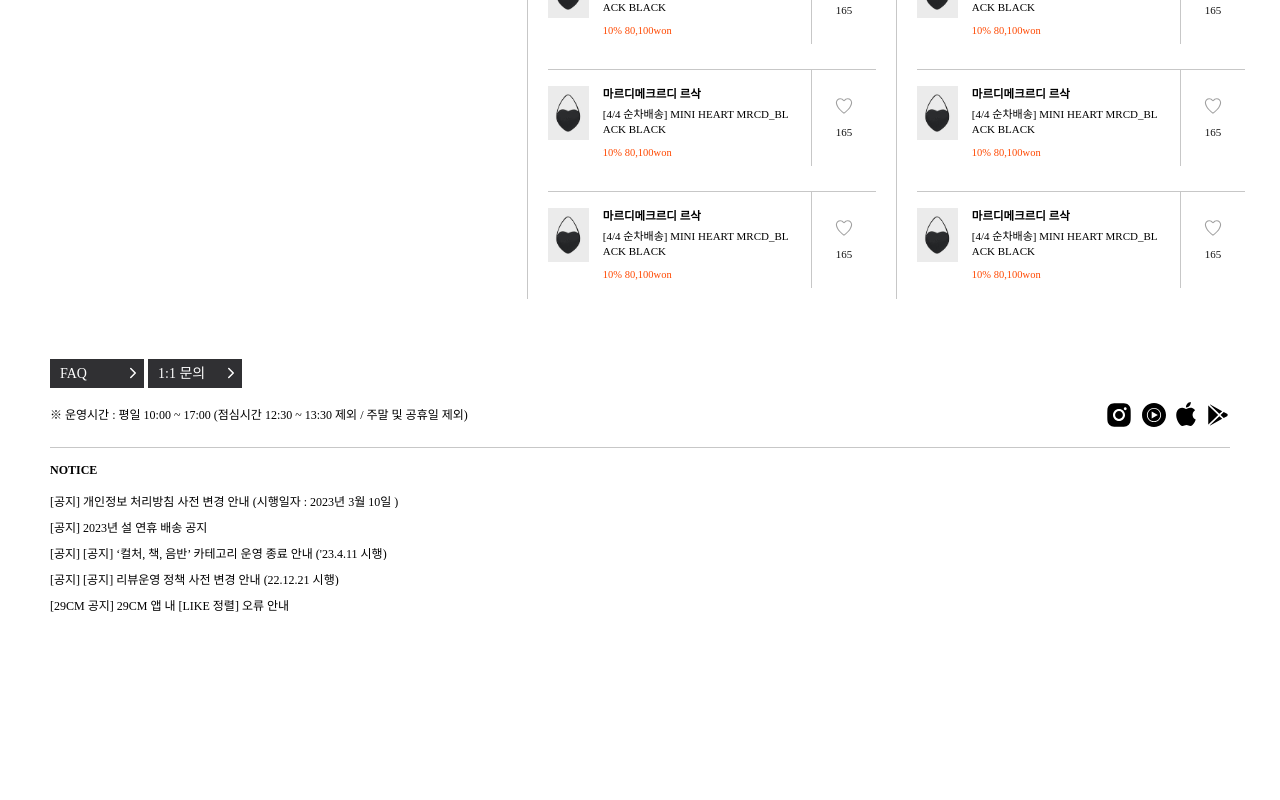
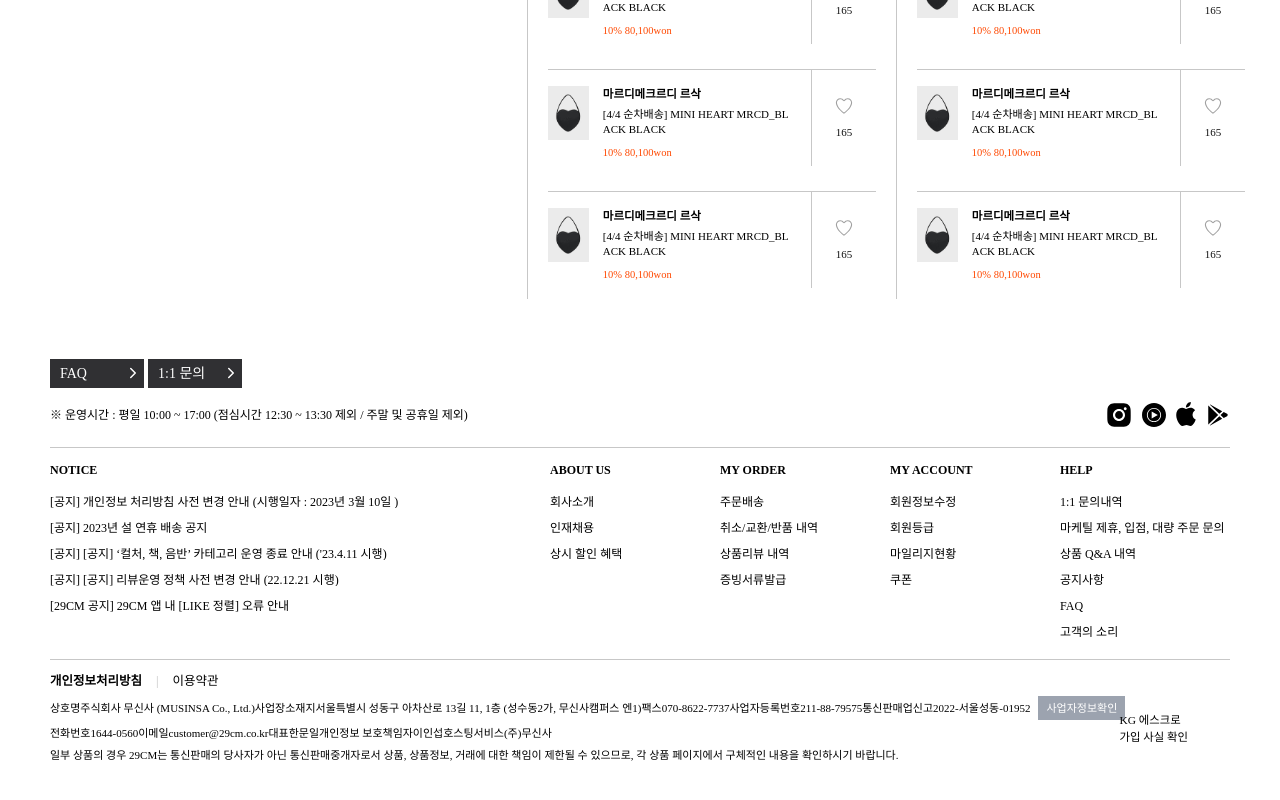
Before and after one commit to choidy180/next-29cm, a Next.js app: page / in a window 1280 px wide. Shown: the part 4448-5248 px from the top of the page. Before the commit the page ends 5127 px from the top, so only its background shows below. Built offline with nearby package versions, Linux system fonts and the light colour scheme; a web font is replaced by a local one.

Commit message:
'commit'

```diff
--- a/components/Bottom.tsx
+++ b/components/Bottom.tsx
@@ -33,7 +33,7 @@
                 <div
                     className='
                         w-full mt-[17px] pt-[9px] pb-[6px] border-t-[1px] border-solid border-[#c7c7c7]
-                        flex justify-between items-center
+                        flex justify-between items-start
                     '
                 >
                     <div className='flex flex-col justify-start items-start'>
@@ -44,6 +44,48 @@
                         <p className='bottom-notice'>[공지] [공지] 리뷰운영 정책 사전 변경 안내 (22.12.21 시행)</p>
                         <p className='bottom-notice'>[29CM 공지] 29CM 앱 내 [LIKE 정렬] 오류 안내</p>
                     </div>
+
+                    <div className='flex justify-center items-start'>
+                        <div className='w-[170px] flex flex-col justify-start items-start'>
+                            <h4 className='text-[12px] font-[700] h-[26px] flex justify-center items-center'>ABOUT US</h4>
+                            <p className='bottom-notice'>회사소개</p>
+                            <p className='bottom-notice'>인재채용</p>
+                            <p className='bottom-notice'>상시 할인 혜택</p>
+                        </div>
+                        <div className='w-[170px] flex flex-col justify-start items-start'>
+                            <h4 className='text-[12px] font-[700] h-[26px] flex justify-center items-center'>MY ORDER</h4>
+                            <p className='bottom-notice'>주문배송</p>
+                            <p className='bottom-notice'>취소/교환/반품 내역</p>
+                            <p className='bottom-notice'>상품리뷰 내역</p>
+                            <p className='bottom-notice'>증빙서류발급</p>
+                        </div>
+                        <div className='w-[170px] flex flex-col justify-start items-start'>
+                            <h4 className='text-[12px] font-[700] h-[26px] flex justify-center items-center'>MY ACCOUNT</h4>
+                            <p className='bottom-notice'>회원정보수정</p>
+                            <p className='bottom-notice'>회원등급</p>
+                            <p className='bottom-notice'>마일리지현황</p>
+                            <p className='bottom-notice'>쿠폰</p>
+                        </div>
+                        <div className='w-[170px] flex flex-col justify-start items-start'>
+                            <h4 className='text-[12px] font-[700] h-[26px] flex justify-center items-center'>HELP</h4>
+                            <p className='bottom-notice'>1:1 문의내역</p>
+                            <p className='bottom-notice'>마케틸 제휴, 입점, 대량 주문 문의</p>
+                            <p className='bottom-notice'>상품 Q&A 내역</p>
+                            <p className='bottom-notice'>공지사항</p>
+                            <p className='bottom-notice'>FAQ</p>
+                            <p className='bottom-notice'>고객의 소리</p>
+                        </div>
+                    </div>
+                </div>
+
+                <div className='w-full mt-[14px] border-t-[1px] border-solid border-[#c7c7c7]'>
+                    <p className='text-[12.5px] mt-[12px]'><b>개인정보처리방침</b><span className='mx-[14px] text-[#c2c2c2]'>|</span>이용약관</p>
+                    <p className='text-[11px] mt-[5.5px] flex justify-start items-center'>상호명주식회사 무신사 (MUSINSA Co., Ltd.)사업장소재지서울특별시 성동구 아차산로 13길 11, 1층 (성수동2가, 무신사캠퍼스 엔1)팩스070-8622-7737사업자등록번호211-88-79575통신판매업신고2022-서울성동-01952 <button className='text-white bg-gray-400 px-[8px] py-[3.4px] ml-[8px]'>사업자정보확인</button></p>
+                    <p className='text-[11px] mt-[5.5px] flex justify-start items-center'>전화번호1644-0560이메일customer@29cm.co.kr대표한문일개인정보 보호책임자이인섭호스팅서비스(주)무신사</p>
+                    <p className='text-[11px] mt-[5.5px] flex justify-start items-center'>일부 상품의 경우 29CM는 통신판매의 당사자가 아닌 통신판매중개자로서 상품, 상품정보, 거래에 대한 책임이 제한될 수 있으므로, 각 상품 페이지에서 구체적인 내용을 확인하시기 바랍니다.</p>
+                    <p className='absolute right-[42px] top-[50%] text-[11.4px]'>
+                        KG 에스크로<br/>가입 사실 확인
+                    </p>
                 </div>
             </div>
         </>
```
